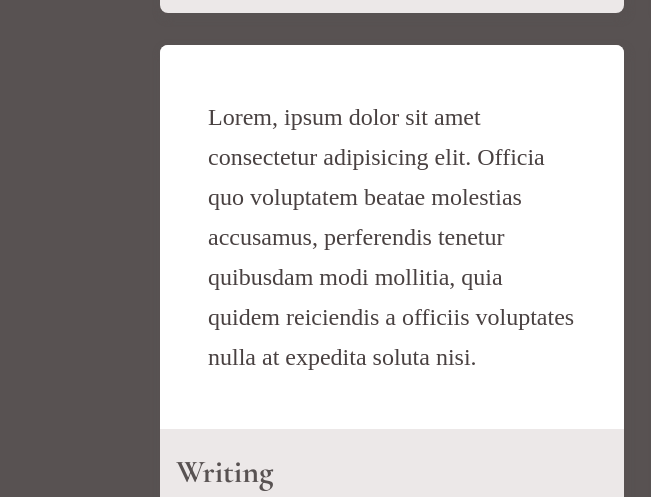
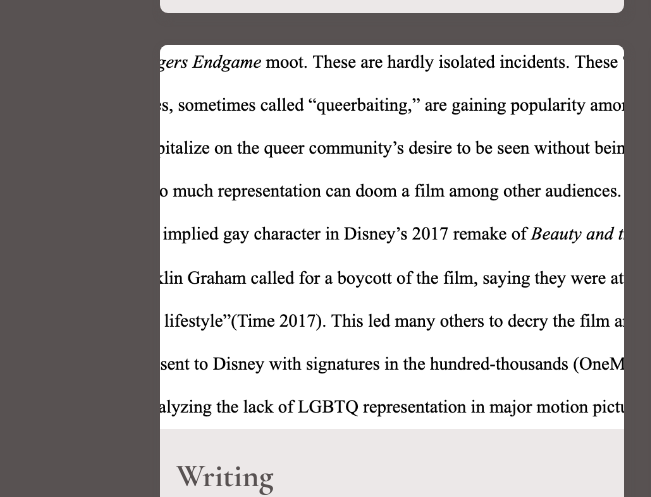
Before and after one commit to Aminomina/Design-Portfolio, a plain HTML site: page index.html in a window 1280 px wide. Shown: the part 1442-1939 px from the top of the page, 0-651 px from the left. Drawn offline with nearby package versions, Linux system fonts and the light colour scheme.

Commit message:
changed writing icon pic on landing page

```diff
--- a/index.html
+++ b/index.html
@@ -125,12 +125,7 @@
         <!-- Writing -->
         <li class="card">
           <a href="subjects/writing/index.html" class="card-link-img">
-            <p class="card-sample">
-              Lorem, ipsum dolor sit amet consectetur adipisicing elit. Officia
-              quo voluptatem beatae molestias accusamus, perferendis tenetur
-              quibusdam modi mollitia, quia quidem reiciendis a officiis
-              voluptates nulla at expedita soluta nisi.
-            </p>
+            <img src="subjects/writing/images/writing.png" alt="a screenshot of an essay about LGBTQ representation in cinema">
           </a>
           <div class="card-text">
             <div>
```
